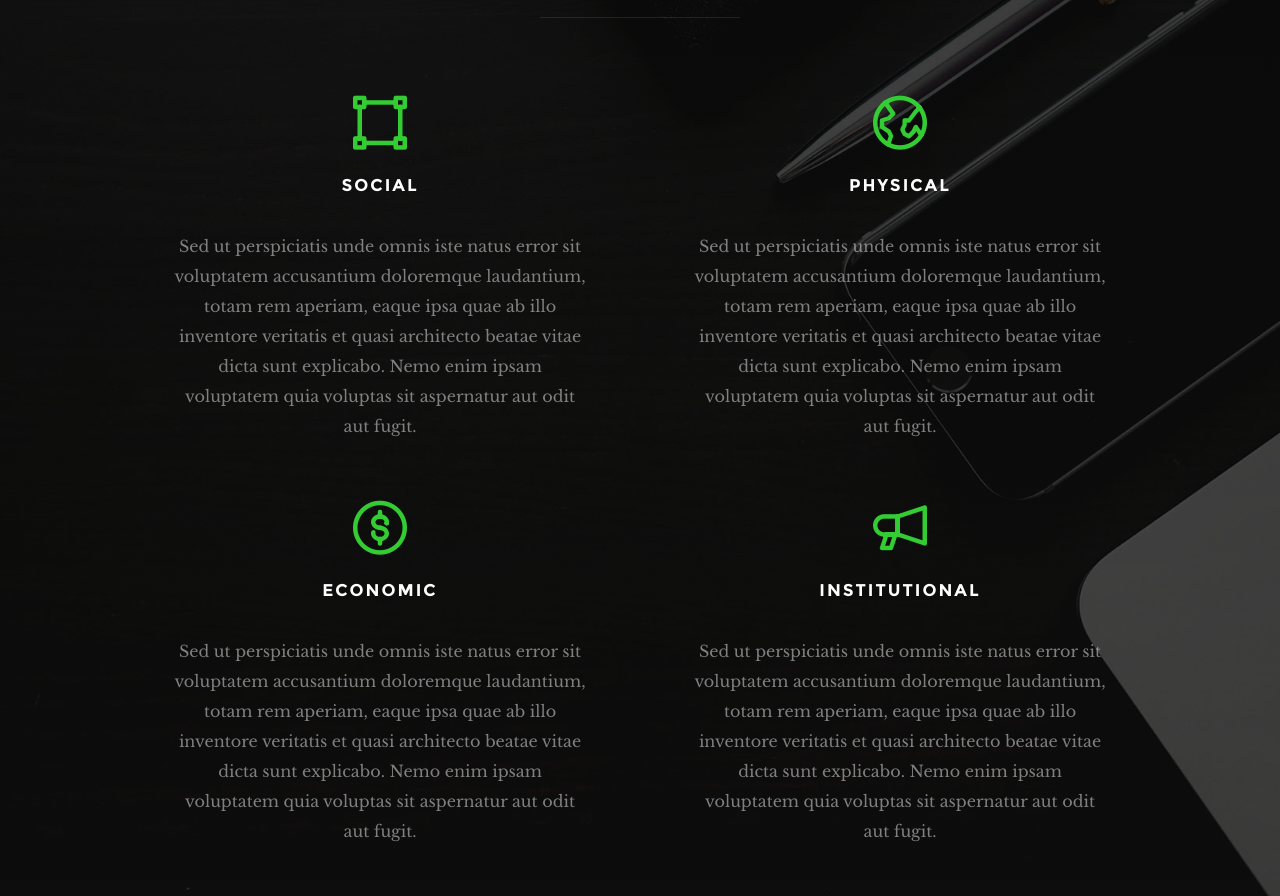
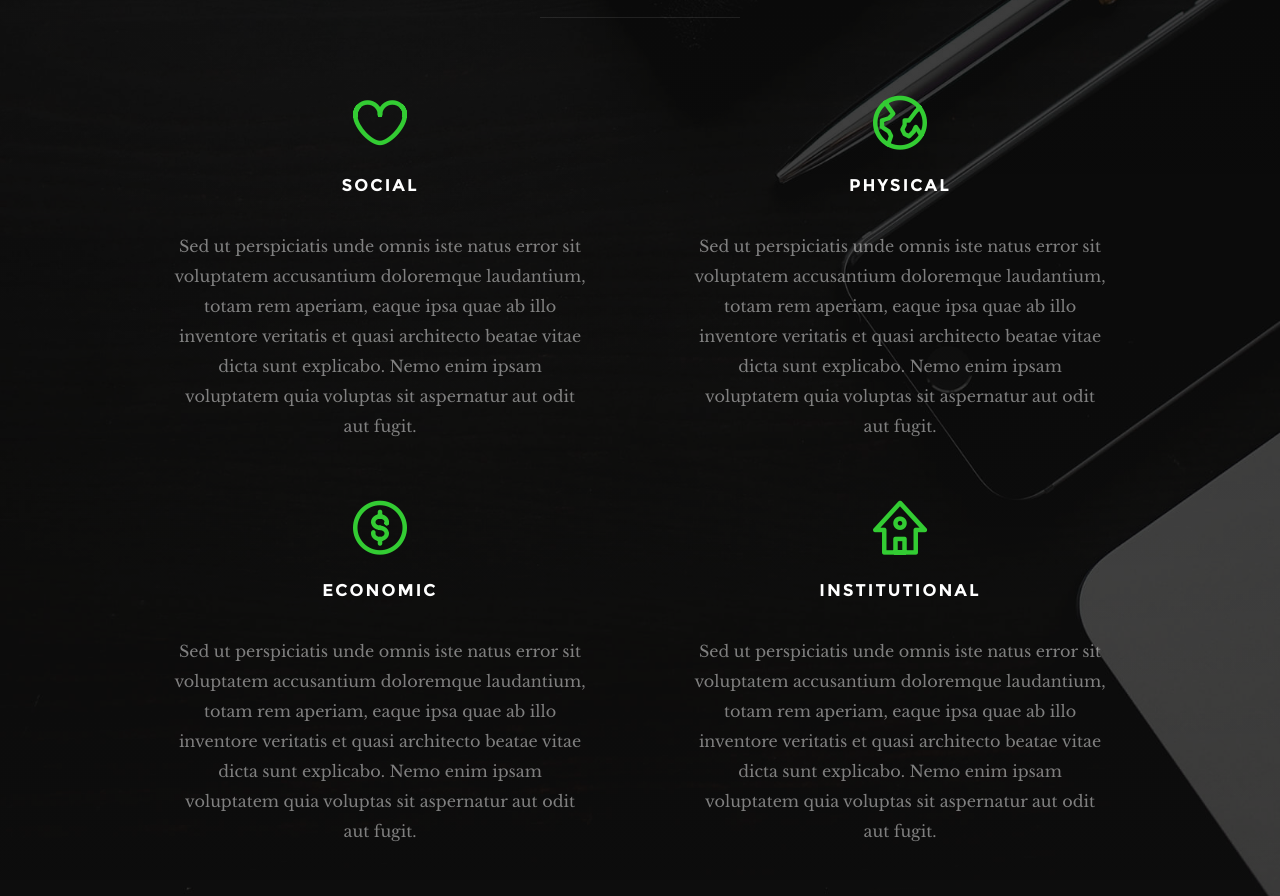
Before and after one commit to claytonmonis/shadetolerantplants, a plain HTML site: page index.html in a window 1280 px wide. Shown: the part 2005-2901 px from the top of the page. Drawn offline with Linux system fonts and the light colour scheme; files whose address does not match are found by name.

Commit message:
Adjusted Landscapes icons.

```diff
--- a/index.html
+++ b/index.html
@@ -156,7 +156,7 @@
 
 	      	<div class="bgrid service-item animate-this">
 
-	      		<span class="icon"><i class="icon-group"></i></span>
+	      		<span class="icon"><i class="icon-heart"></i></span>
 
 	            <div class="service-content">
 	            	<h3 class="h05">Social</h3>
@@ -195,7 +195,7 @@
 
 				<div class="bgrid service-item animate-this">
 
-					<span class="icon"><i class="icon-megaphone"></i></span>
+					<span class="icon"><i class="icon-home"></i></span>
 
 	            <div class="service-content">
 	            	<h3 class="h05">Institutional</h3>
```
